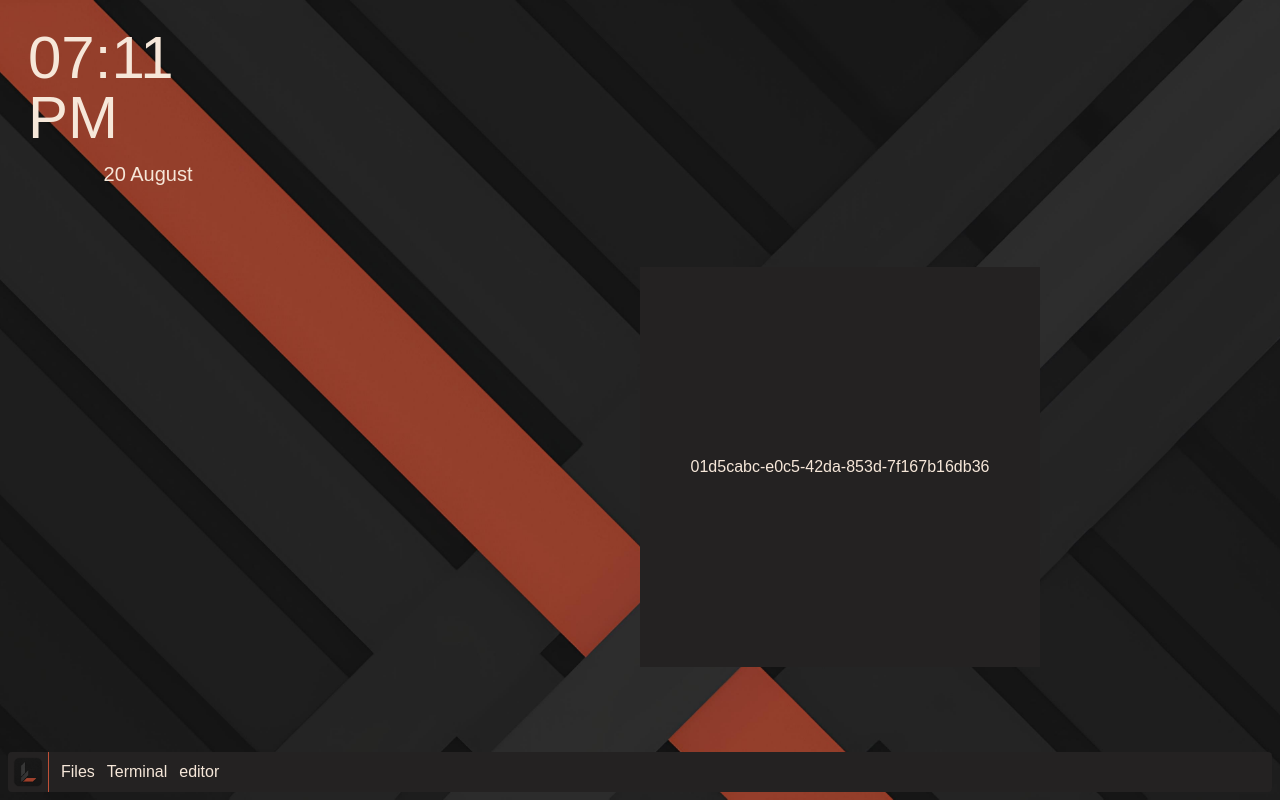
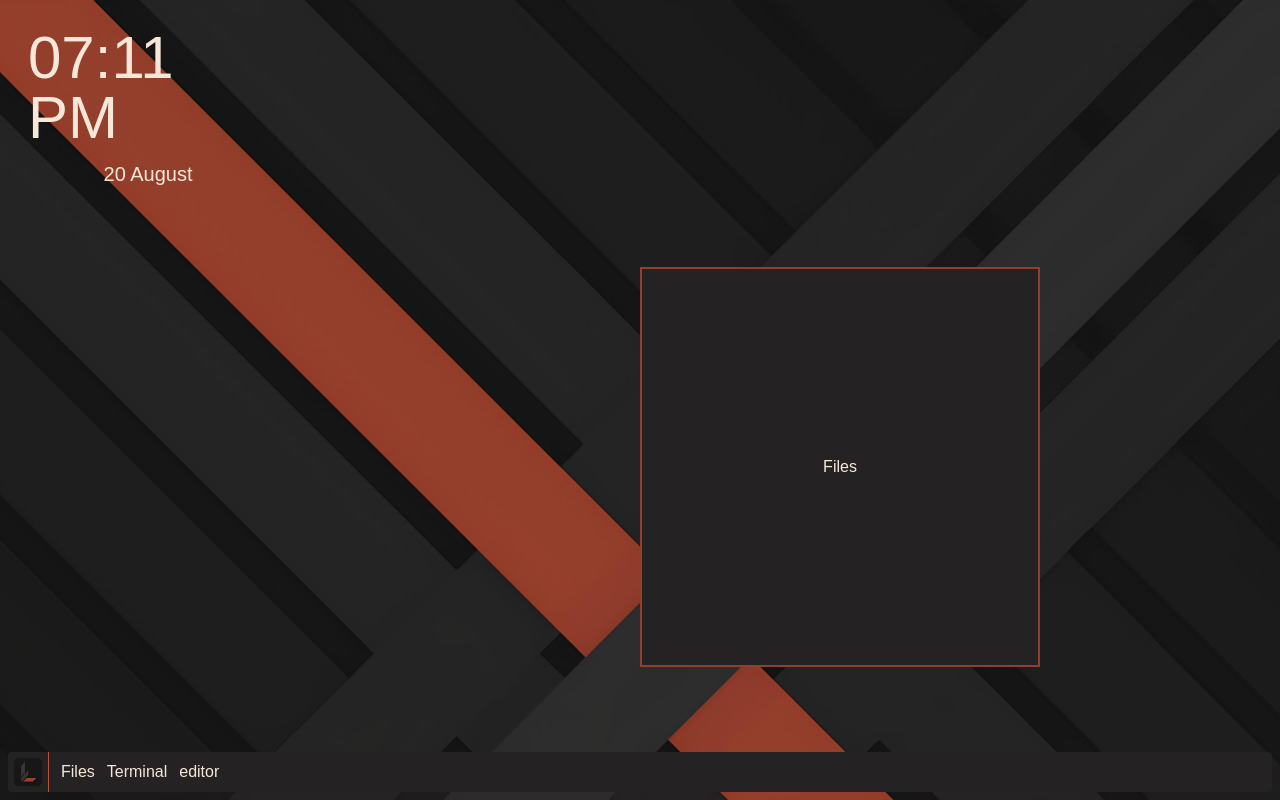
Before and after one commit to Lokesh550-code/Lazy-OS, a React (Vite) app: page / in a window 1280 px wide. Both pictures are taken after a click on the element "Files". Built offline with nearby package versions, Linux system fonts and the light colour scheme; a web font is replaced by a local one.

Commit message:
feat: implement focus unfocus functionality in window

```diff
--- a/src/desktop/Desktop.jsx
+++ b/src/desktop/Desktop.jsx
@@ -7,12 +7,19 @@ const Desktop = () => {
   const [components, setComponents] = useState([]);
   const addComponents = (name) => {
     setComponents((prev) => [
-      ...prev,
-      { id: crypto.randomUUID(), applicationName: name },
+      ...prev.map((elem) => ({ ...elem, focused: false })),
+      { id: crypto.randomUUID(), applicationName: name, focused: true },
     ]);
   };
 
+  const focusWindow = (id) => {
+    setComponents((prev) =>
+      prev.map((elem) => ({ ...elem, focused: elem.id === id })),
+    );
+  };
+
   console.log(components);
+
   return (
     <div
       className="h-screen w-screen p-2 bg-[#242222] text-[#f6e7d9] font-ui flex flex-col justify-between"
@@ -23,7 +30,17 @@ const Desktop = () => {
       }}
     >
       <Clock />
-      {components.length !== 0 ? <Window /> : ""}
+      {components
+        ? components.map((elem) => {
+            return (
+              <Window
+                application={elem}
+                focusWindow={focusWindow}
+                key={elem.id}
+              />
+            );
+          })
+        : ""}
       <Taskbar addComponents={addComponents} />
     </div>
   );
--- a/src/window/Window.jsx
+++ b/src/window/Window.jsx
@@ -1,7 +1,9 @@
-const Window = () => {
+const Window = ({ application, focusWindow }) => {
   return (
-    <div className="h-100 w-100 absolute top-1/3 left-1/2 bg-[#242222] text-[#f6e7d9] flex items-center justify-center">
-      {crypto.randomUUID()}
+    <div
+    onClick={() => {focusWindow(application.id)}}
+    className={`${application.focused? `border-[#943F2B] border-2`: ''} h-100 w-100 absolute top-1/3 left-1/2 bg-[#242222] text-[#f6e7d9] flex items-center justify-center`}>
+      {application.applicationName}
     </div>
   );
 };
```
